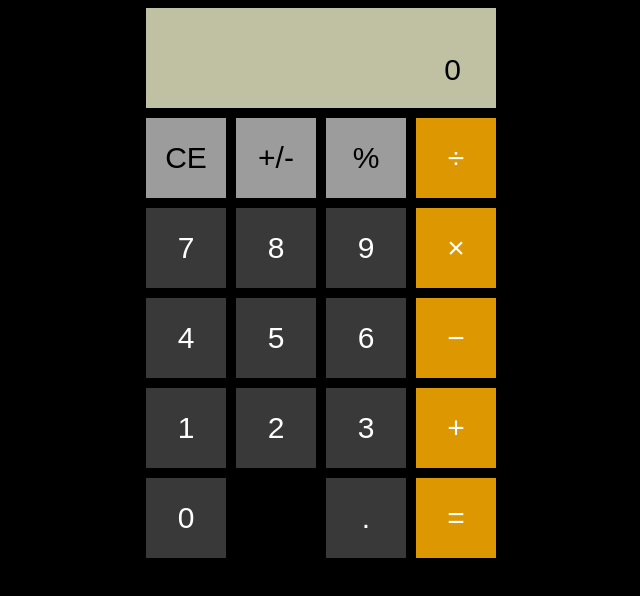
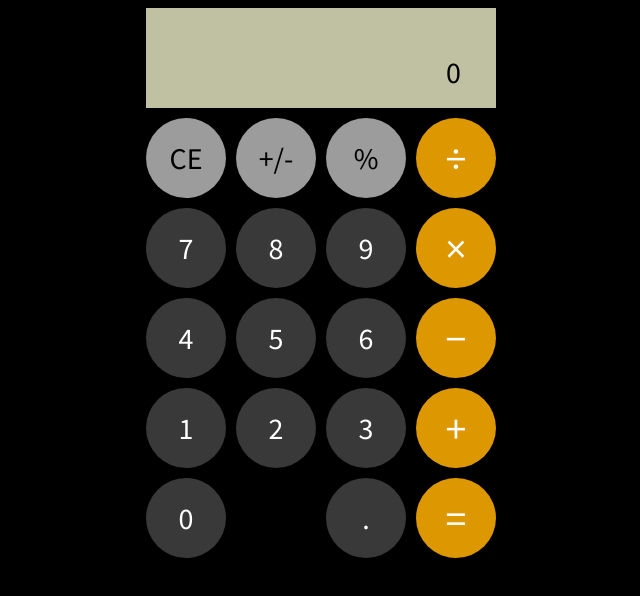
Before and after one commit to j-mcQueen/top-calculator, a plain HTML site: page index.html in a window 1280 px wide. Shown: the whole page, without its empty margins (319-959 px from the left). Drawn offline with Linux system fonts and the light colour scheme.

Commit message:
Change font | Update font styles on buttons | Make buttons round

```diff
--- a/styles/styles.css
+++ b/styles/styles.css
@@ -1,5 +1,5 @@
 html {
-    font-family: 'Fira Sans', sans-serif;
+    font-family: 'Source Sans Pro', sans-serif;
     font-size: 10px;
     min-width: 300px;
     overflow-x: hidden;
@@ -37,9 +37,10 @@ html {
 }
 
 button {
-    font-family: 'Fira Sans', sans-serif;
+    font-family: 'Source Sans Pro', sans-serif;
     font-size: 3rem;
     border: none;
+    border-radius: 100%;
     padding: 5px;
     margin: 5px;
     width: 80px;
@@ -55,9 +56,10 @@ button {
     color: white;
 }
 
-#divide, #multiply, #subtract, #add, #calculate {
+.operator, .equals {
     background-color: rgb(221, 151, 0);
     color: white;
+    font-size: 4.2rem;
 }
 
 button:hover {
```
